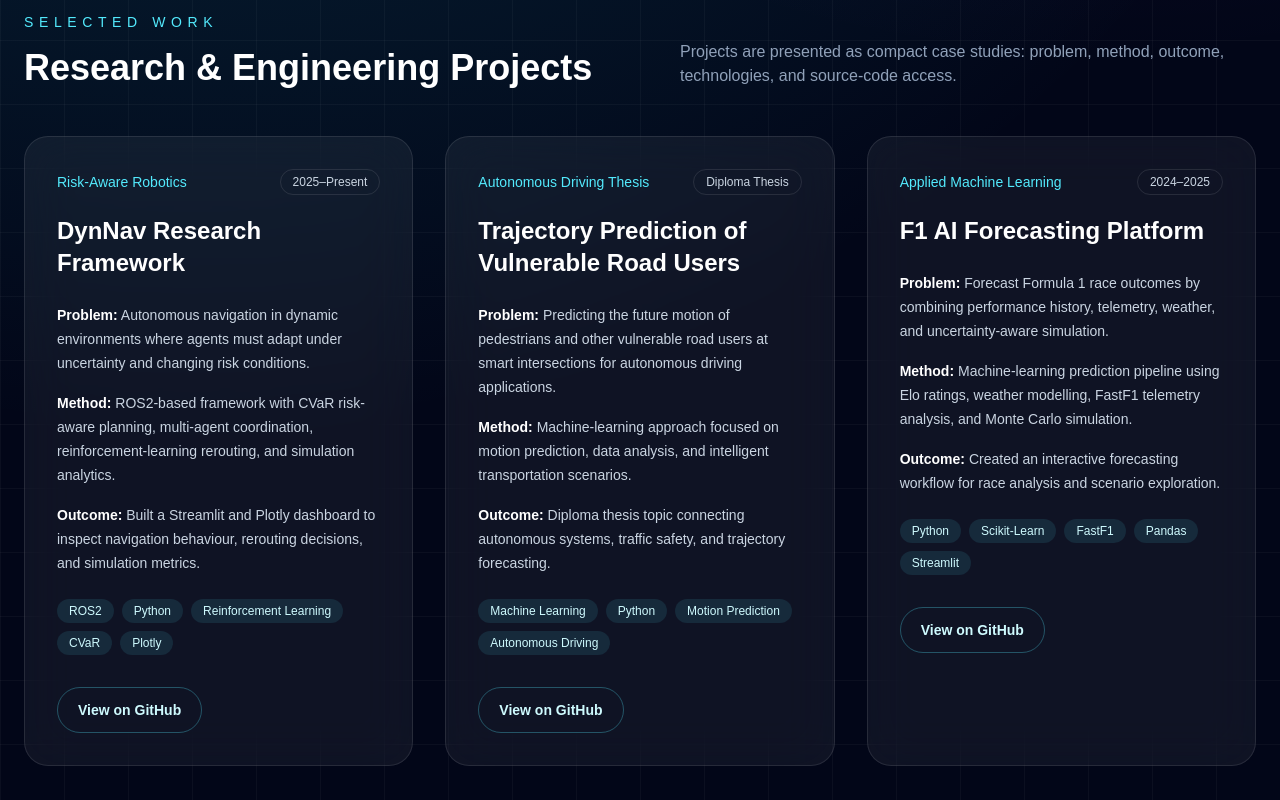
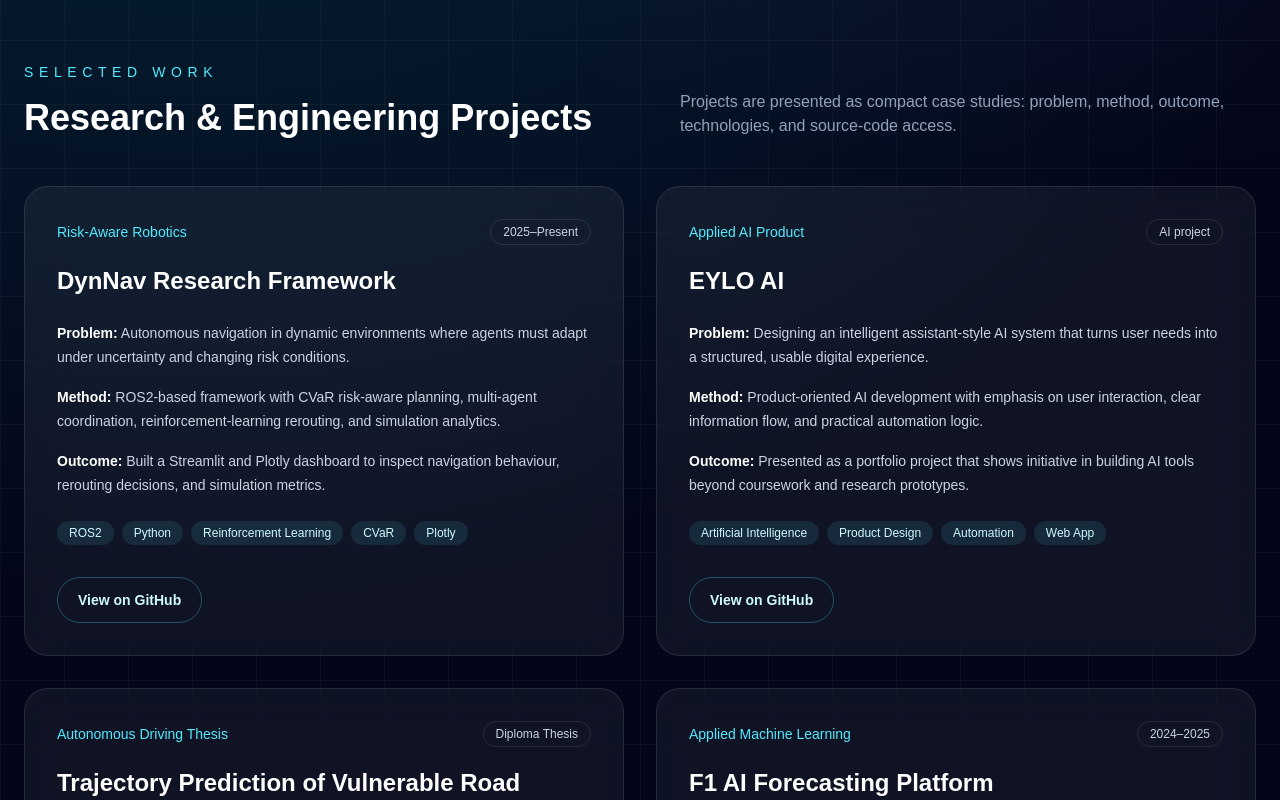
Before and after one commit to panagiotagrosdouli/personalportfolio, a Next.js app: page / in a window 1280 px wide. Shown: the part 1240-2040 px from the top of the page. Built offline with nearby package versions, Linux system fonts and the light colour scheme.

Commit message:
Add EYLO AI project to portfolio

```diff
--- a/app/page.tsx
+++ b/app/page.tsx
@@ -10,6 +10,19 @@
     outcome:
       "Built a Streamlit and Plotly dashboard to inspect navigation behaviour, rerouting decisions, and simulation metrics.",
     tech: ["ROS2", "Python", "Reinforcement Learning", "CVaR", "Plotly"],
+    github: "https://github.com/PanagiotaGr",
+  },
+  {
+    title: "EYLO AI",
+    category: "Applied AI Product",
+    status: "AI project",
+    problem:
+      "Designing an intelligent assistant-style AI system that turns user needs into a structured, usable digital experience.",
+    method:
+      "Product-oriented AI development with emphasis on user interaction, clear information flow, and practical automation logic.",
+    outcome:
+      "Presented as a portfolio project that shows initiative in building AI tools beyond coursework and research prototypes.",
+    tech: ["Artificial Intelligence", "Product Design", "Automation", "Web App"],
     github: "https://github.com/PanagiotaGr",
   },
   {
@@ -121,6 +134,7 @@
             {[
               ["Thesis", "Trajectory prediction at smart intersections"],
               ["Framework", "DynNav risk-aware robotic navigation"],
+              ["AI Product", "EYLO AI intelligent assistant project"],
               ["Internship", "Robotics & computer vision at OZZIE Robotics"],
             ].map(([label, value]) => (
               <div key={label} className="rounded-2xl border border-white/10 bg-slate-900/70 p-5">
@@ -160,7 +174,7 @@
           </p>
         </div>
 
-        <div className="grid gap-8 lg:grid-cols-3">
+        <div className="grid gap-8 md:grid-cols-2">
           {projects.map((project) => (
             <article key={project.title} className="group flex min-h-full flex-col rounded-3xl border border-white/10 bg-white/[0.055] p-8 backdrop-blur-xl transition hover:-translate-y-2 hover:border-cyan-300/60 hover:bg-white/[0.08]">
               <div className="flex items-center justify-between gap-4">
```
